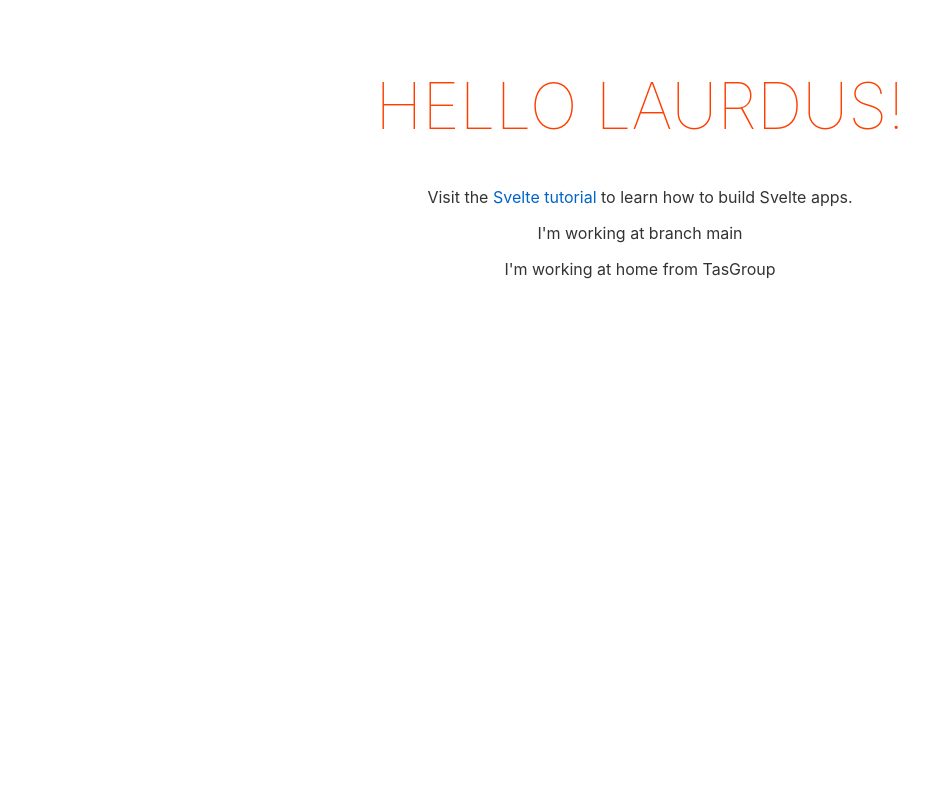
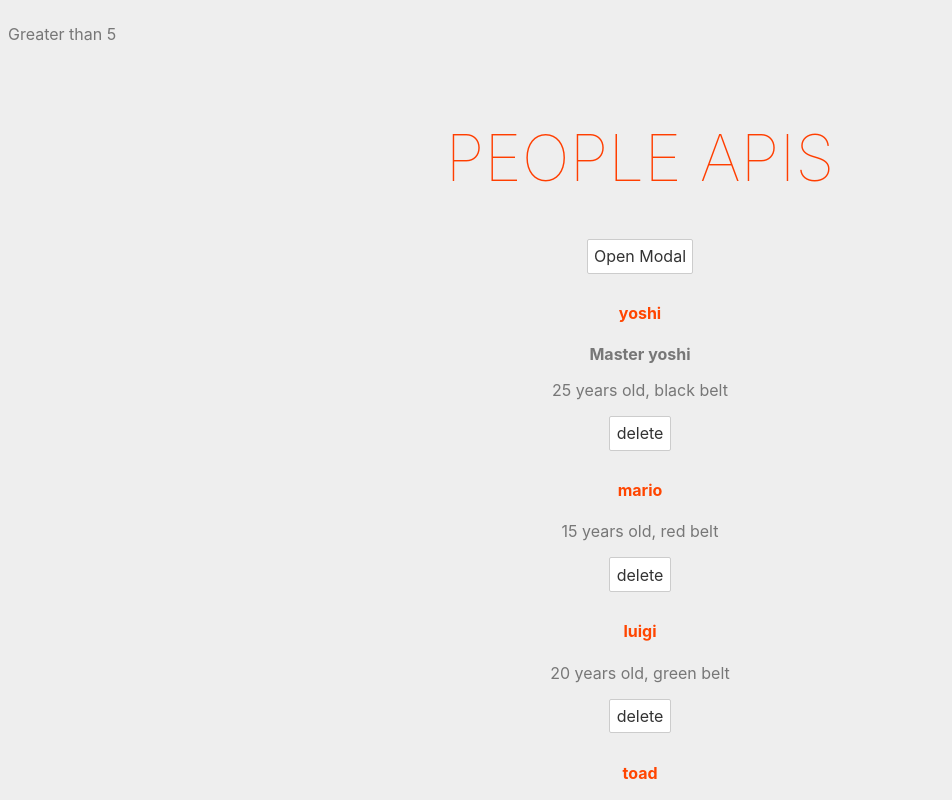
Before and after one commit to laurdus98/devMyProjectWithSvelte, a Svelte app: page / in a window 1280 px wide. Shown: the top 800 px of the page, without its empty margins (0-952 px from the left). Built offline with nearby package versions, Linux system fonts and the light colour scheme.

Commit message:
modified: make changes

```diff
--- a/public/global.css
+++ b/public/global.css
@@ -61,3 +61,20 @@ button:not(:disabled):active {
 button:focus {
 	border-color: #666;
 }
+
+/* extra styles */
+
+body {
+	background: #eee;
+	color: #777;
+}
+
+h4 {
+
+	color: orangered;
+
+}
+
+button {
+	background: white;
+}
--- a/src/App.svelte
+++ b/src/App.svelte
@@ -1,12 +1,66 @@
 <script>
-	export let name, branchName, companyName;
+
+import Modal from './Modal.svelte';
+import AddPersonForm from './AddPersonForm.svelte';
+let showModal = false;
+
+const toggleModal = () => {
+showModal = !showModal;
+}
+let people = [
+{name: "yoshi", beltColour: "black", age: 25, id: 0},
+{name: "mario", beltColour: "red", age: 15, id: 1},
+{name: "luigi", beltColour: "green", age: 20, id: 2},
+{name: "toad", beltColour: "yellow", age: 23, id: 3},
+{name: "browser", beltColour: "brown", age: 21, id: 4},
+{name: "daisy", beltColour: "orange", age: 19, id: 5},
+];
+const handleClick = ({id}) => event => {
+event.preventDefault();
+// delete the person from people
+	// console.log(id);
+	const idxId = people.findIndex((person) => person.id == id);
+	people = confirm(`Delete ${people[idxId]["name"]}?`) ? people.filter((person) => person.id !== id) : people;
+}
+let {length} = people;
+
+const addPerson = ({detail}) => {
+	//console.log(detail);
+	people = [detail, ...people];
+	showModal = false;
+}
+
 </script>
 
+<Modal message="Hey, there again" {showModal} on:click={toggleModal}>
+<h3>Add a new Person</h3>
+<AddPersonForm on:addPerson={addPerson} {length} />
+<!--<div slot="title" />-->
+</Modal>
+{#if length > 20}
+	<p>Greater than 20</p>
+{:else if length > 5}
+	<p>Greater than 5</p>
+{:else}
+	<p>Not greater than 5</p>
+{/if}
+
 <main>
-	<h1>Hello {name}!</h1>
-	<p>Visit the <a href="https://svelte.dev/tutorial">Svelte tutorial</a> to learn how to build Svelte apps.</p>
-	<p>I'm working at branch {branchName}</p>
-	<p>I'm working at home from {companyName}</p>
+<h1>People APIs</h1>
+<!--<button on:click|once={toggleModal}>Open Modal</button>-->
+<button on:click={toggleModal}>Open Modal</button>
+	{#each people as person (person.id)}
+		<div>
+			<h4>{person.name}</h4>
+			{#if person.beltColour === 'black'}
+				<p><strong>Master {person.name}</strong></p>
+			{/if}
+			<p>{person.age} years old, {person.beltColour} belt</p>
+			<button on:click={handleClick(person)}>delete</button>
+		</div>
+		{:else}
+		<p>There are no people to show... </p>
+	{/each}
 </main>
 
 <style>
--- a/src/main.js
+++ b/src/main.js
@@ -4,7 +4,7 @@ const app = new App({
 	target: document.body,
 	props: {
 		name: 'Laurdus',
-		branchName: "main",
+		branchName: "master",
 		companyName: "TasGroup"
 	}
 });
```
